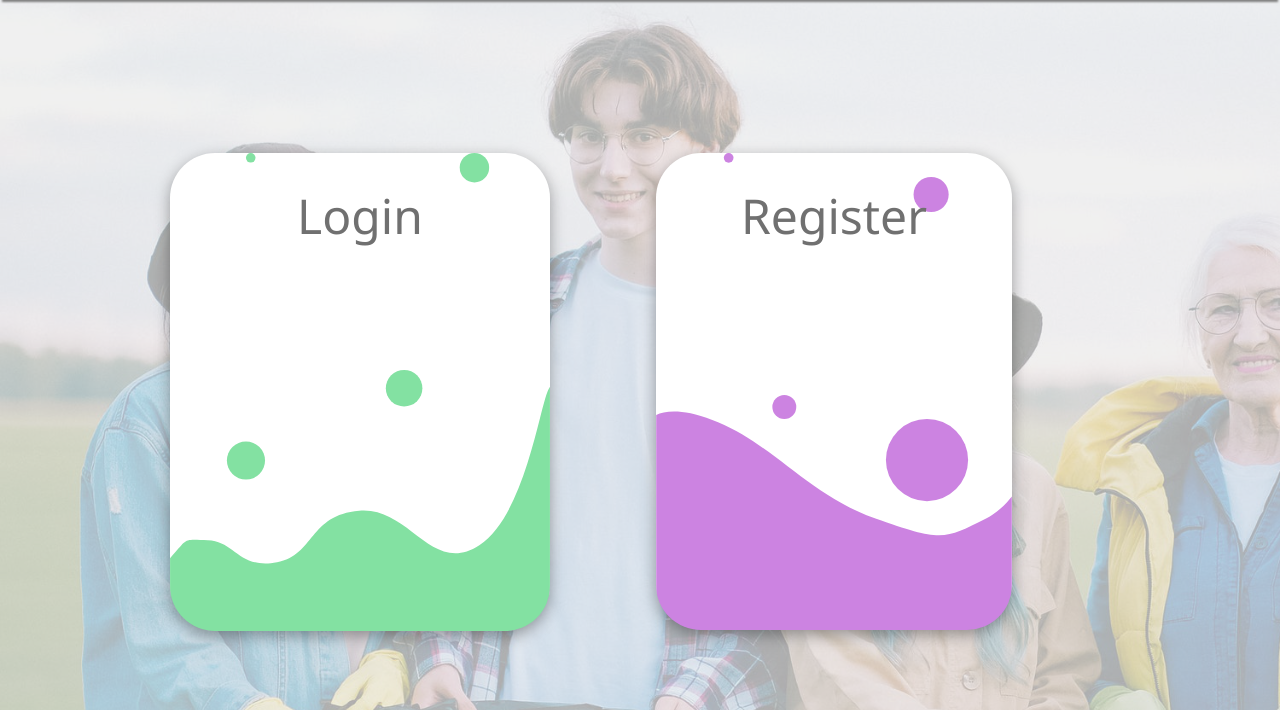
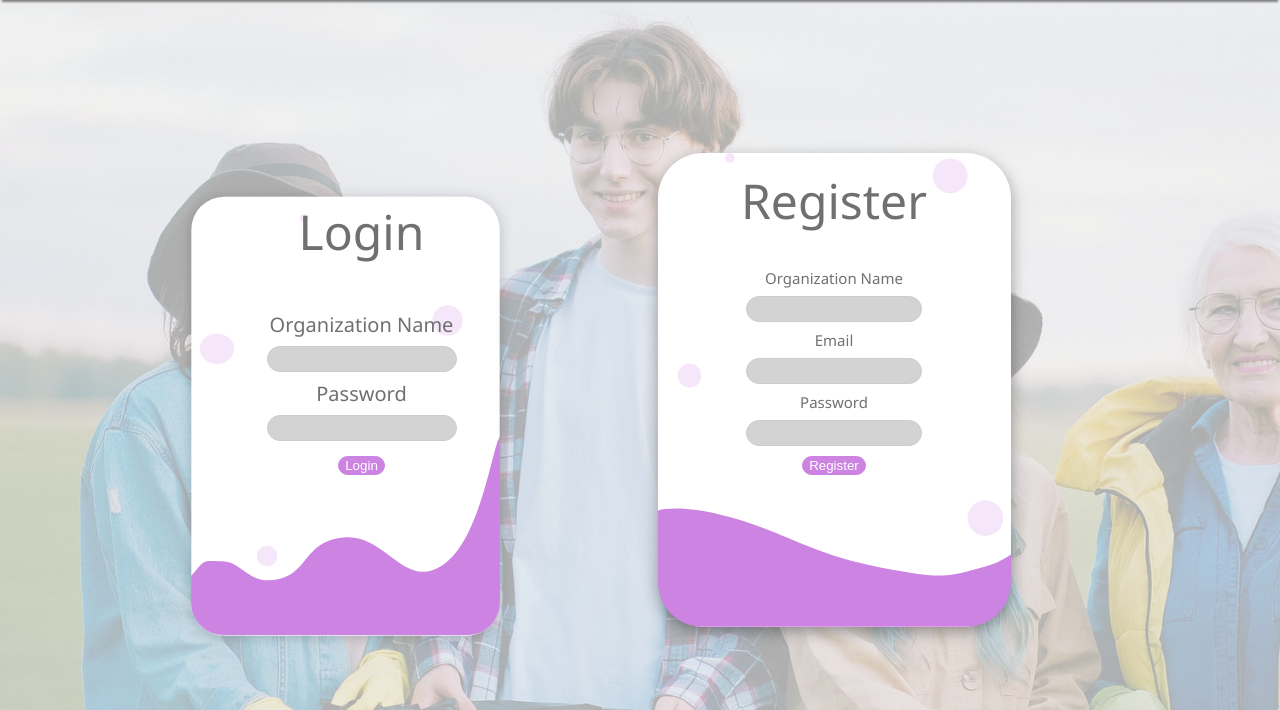
Before and after one commit to RBHNirvana/NWHacks, a Flask app: page /orgregister.html in a window 1280 px wide. Shown: the part 90-800 px from the top of the page. Run offline with Flask 2, Linux system fonts and the light colour scheme.

Commit message:
Added login and registration forms along with updated css file for login and registration forms

```diff
--- /dev/null
+++ b/app/static/login.css
@@ -0,0 +1,58 @@
+.card1 {
+    background-image: url(LogReg-Login-SVG.svg);
+    width: 380px;
+    height: 478px;
+    border: none;
+    font-family: 'Segoe UI', Tahoma, Geneva, Verdana, sans-serif;
+    color: #707070;
+    text-align: center;
+    text-decoration: none;
+    display: inline-block;
+    font-size: 20px;
+    margin: 4px 2px;
+    border-radius: 45px;
+    margin-right: 100px;
+    background-size: contain;
+    background-repeat: no-repeat;
+  }
+
+  .card2 {
+    background-image: url(LogReg-Register-SVG.svg);
+    width: 353px;
+    height: 474px;
+    border: none;
+    font-family: 'Segoe UI', Tahoma, Geneva, Verdana, sans-serif;
+    color: #707070;
+    text-align: center;
+    text-decoration: none;
+    display: inline-block;
+    font-size: 15px;
+    margin: 4px 2px;
+    background-color: white;
+    background-size: contain;
+    background-repeat: no-repeat;
+    border-radius: 45px;
+    margin-right: 100px;
+    box-shadow: rgba(0, 0, 0, 0.35) 0px 5px 15px;
+  }
+
+  input[type=text] {
+    background-color: #D3D3D3;
+    width: 50%;
+    height: 1%;
+    padding: 12px 20px;
+    margin: 8px 0;
+    display: inline-block;
+    outline: none;
+    border: 1px solid #ccc;
+    border-radius: 450px;
+    box-sizing: border-box;
+  }
+
+  input[type=button] {
+    background-color: #CC83E1;
+    color: white;
+    outline: none;
+    border: 1px solid #CC83E1;
+    border-radius: 450px;
+  }
--- a/app/templates/orgregister.html
+++ b/app/templates/orgregister.html
@@ -2,6 +2,7 @@
 
 {% block head %}
 <link rel="stylesheet" href="../static/index.css">
+<link rel="stylesheet" href="../static/login.css">
 <title>Organization Login</title>
 {% endblock %}
 
@@ -11,15 +12,27 @@
     <h1>VolunteerMe</h1>
   </div>
   <div class ="button-container">
-      <div class="button button1" >
+      <div class="card1" >
         <p>
           <b>Login</b>
-        </p>
+        </p><br>
+        <label for="orgname">Organization Name</label><br>
+        <input type="text" name="orgname"></input><br>
+        <label for="orgname">Password</label><br>
+        <input type="text" name="password"></input><br>
+        <input type="button" name="login" value="Login"></input>
       </div>
-    <div class="button button2" >
+    <div class="card2" >
       <p>
           <b>Register</b>
-      </p>
+      </p><br>
+      <label for="orgname">Organization Name</label><br>
+        <input type="text" name="orgname"></input><br>
+        <label for="orgname">Email</label><br>
+        <input type="text" name="email"></input><br>
+        <label for="orgname">Password</label><br>
+        <input type="text" name="password"></input><br>
+        <input type="button" name="register" value="Register" style="text-align: left"></input>
   </div>
   </body>
 {% endblock %}
```
